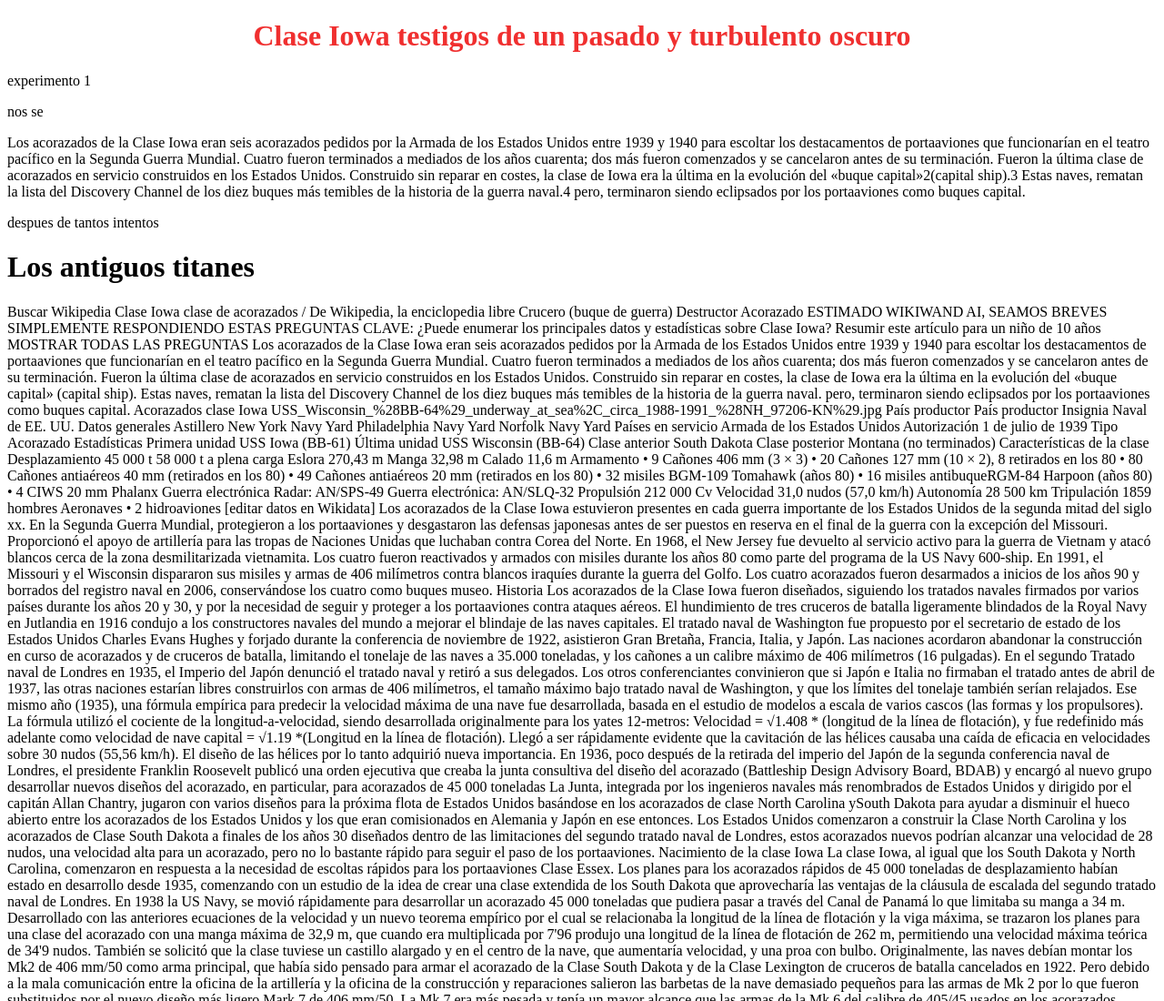
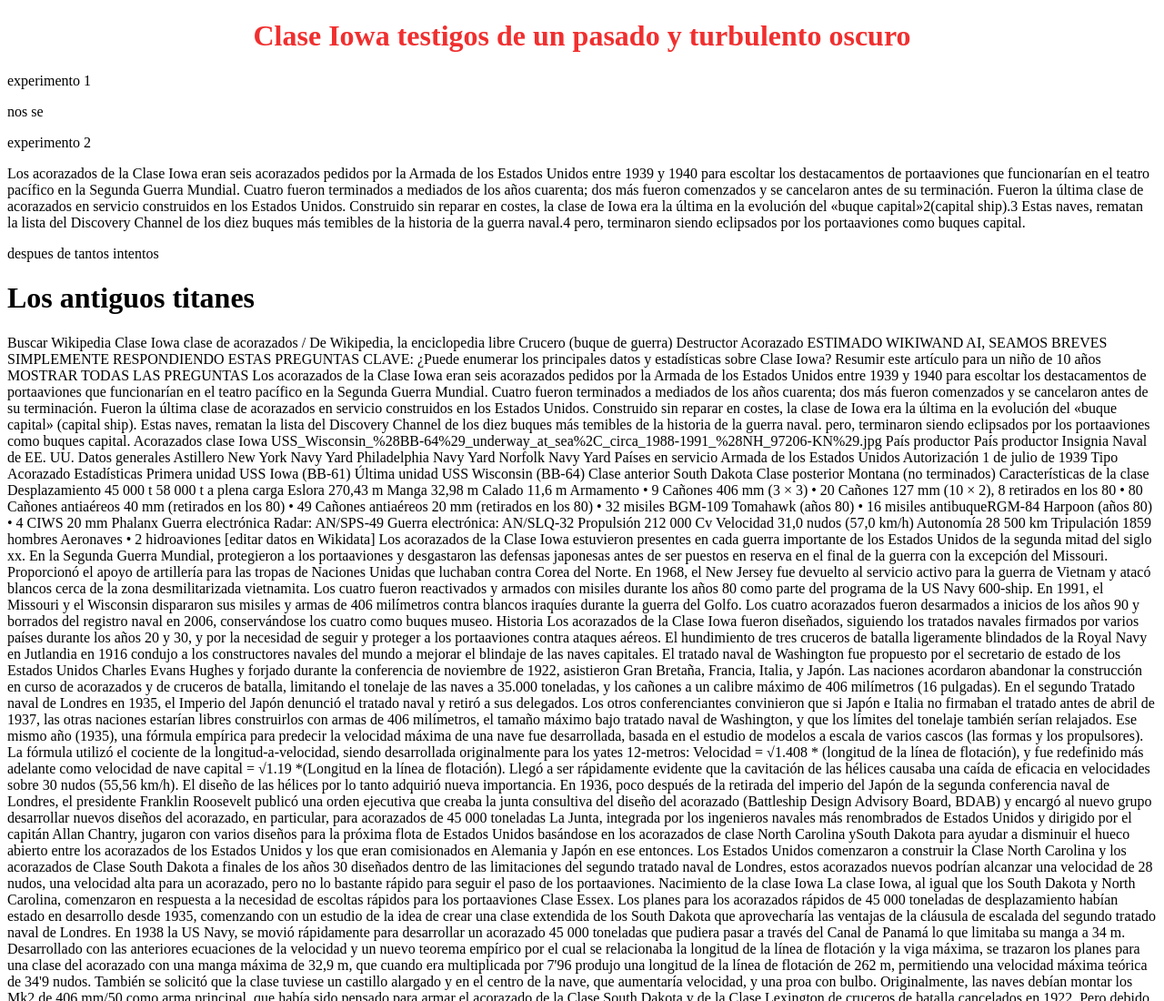
Before and after one commit to juan1214s/aprendiendoGIT, a plain HTML site: page index.html in a window 1280 px wide. Shown: the top 1100 px of the page at 91% size. Drawn offline with Linux system fonts and the light colour scheme.

Commit message:
exp rama

```diff
--- a/index.html
+++ b/index.html
@@ -13,6 +13,7 @@
       </div>
       <p>experimento 1</p>
       <p>nos se</p>
+      <p>experimento 2</p>
       <p>
         Los acorazados de la Clase Iowa eran seis acorazados pedidos por la
         Armada de los Estados Unidos entre 1939 y 1940 para escoltar los
```
